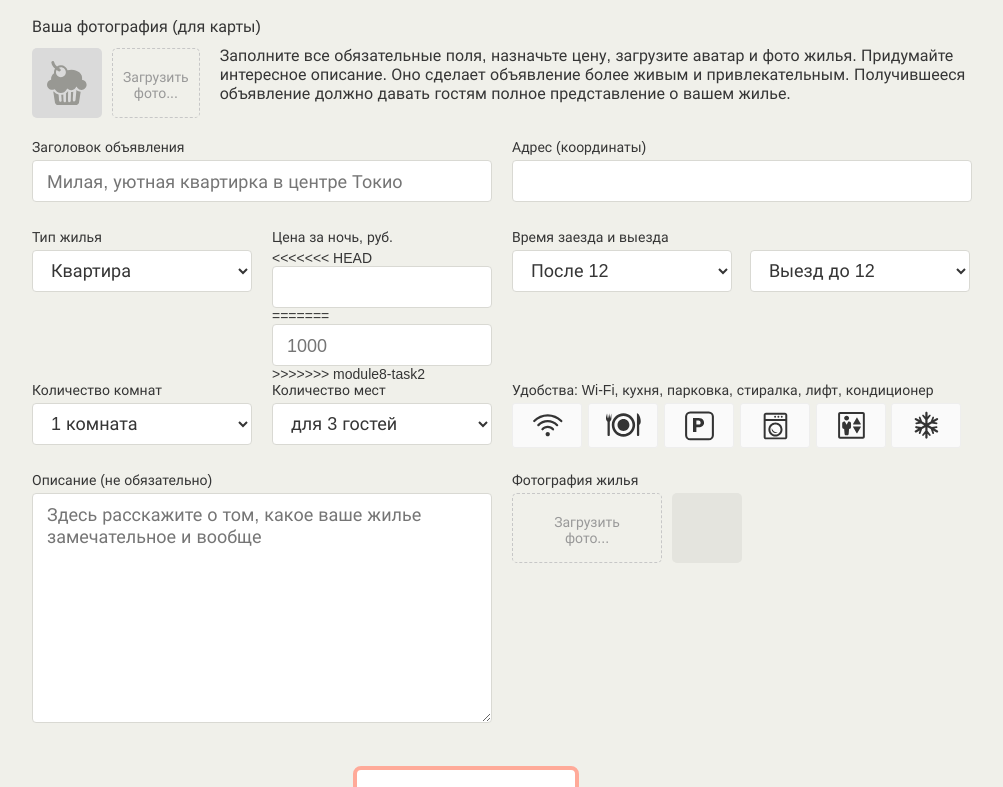
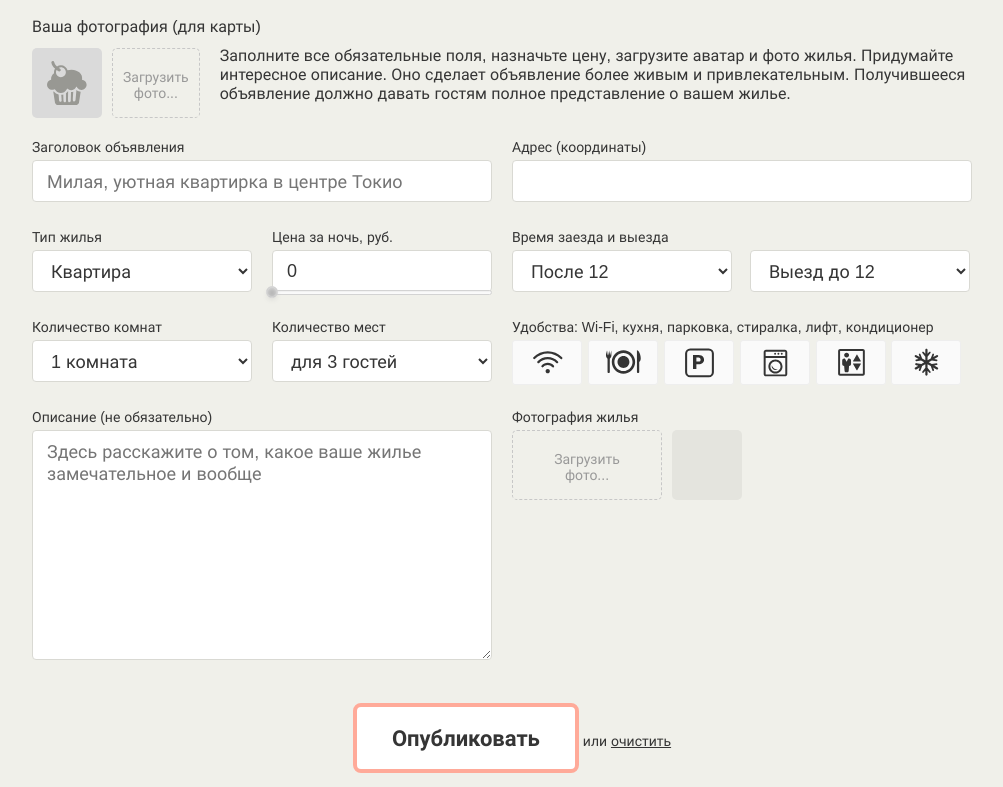
Before and after one commit to htmlacademy-javascript/2072197-keksobooking-26, a website: page index.html in a window 1280 px wide. Shown: the part 691-1478 px from the top of the page, without its empty margins (128-1131 px from the left). Drawn offline with Linux system fonts and the light colour scheme.

Commit message:
Объединил ветки: module9-task1 с module8-task2

```diff
--- a/index.html
+++ b/index.html
@@ -107,11 +107,7 @@
         </fieldset>
         <fieldset class="ad-form__element">
           <label class="ad-form__label" for="price">Цена за ночь, руб.</label>
-<<<<<<< HEAD
-          <input id="price" name="price" type="number" step="1000" required data-pristine-required-message="Это поле обязательное">
-=======
-          <input id="price" name="price" type="number" placeholder="1000" required data-pristine-required-message="Это поле обязательное">
->>>>>>> module8-task2
+          <input id="price" name="price" type="number" placeholder="1000" step="1000" required data-pristine-required-message="Это поле обязательное">
           <div class="ad-form__slider"></div>
         </fieldset>
         <fieldset class="ad-form__element ad-form__element--time">
--- a/js/form.js
+++ b/js/form.js
@@ -39,9 +39,6 @@ function getCapacityErrorMessage () {
 }
 
 pristine.addValidator(rooms, validateRoomsAndGuests, getCapacityErrorMessage);
-<<<<<<< HEAD
-// pristine.addValidator(guests, validateRoomsAndGuests, getCapacityErrorMessage);
-=======
 
 const minPrices = {
   'bungalow': 0,
@@ -55,7 +52,6 @@ const type = form.querySelector('#type');
 type.addEventListener('change', () => {
   price.placeholder = minPrices[type.value];
 });
->>>>>>> module8-task2
 
 form.addEventListener('submit', (evt) => {
   evt.preventDefault();
```
